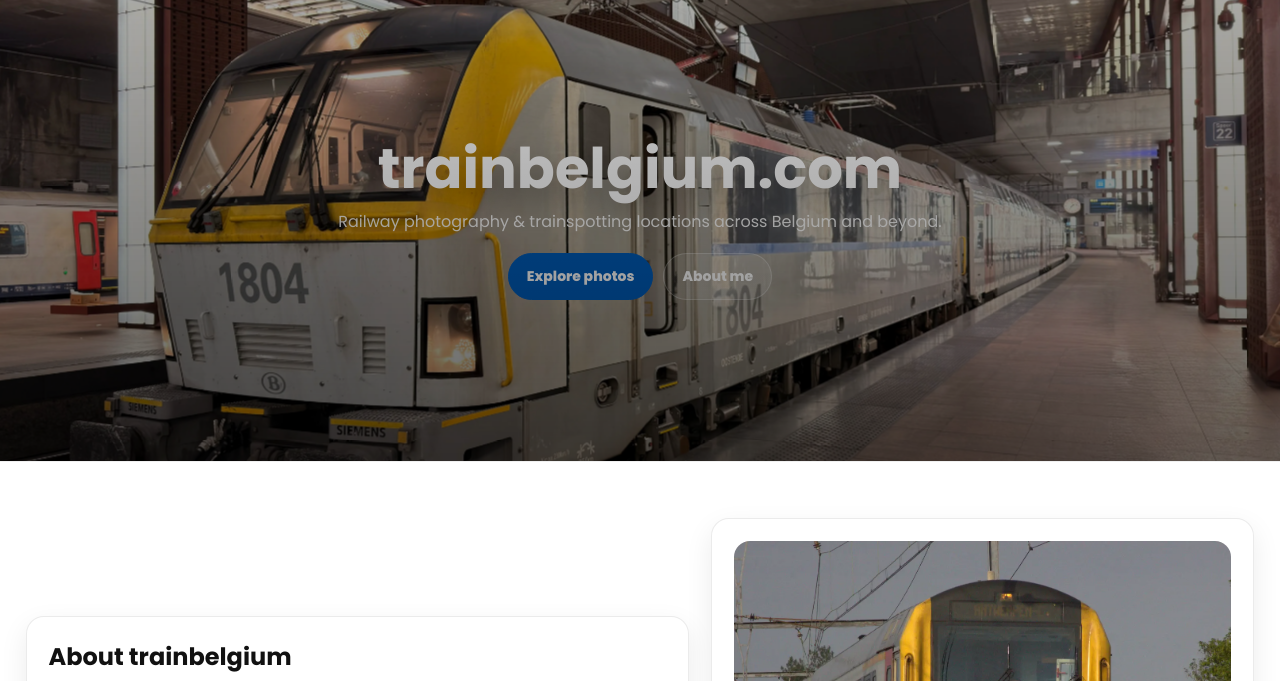
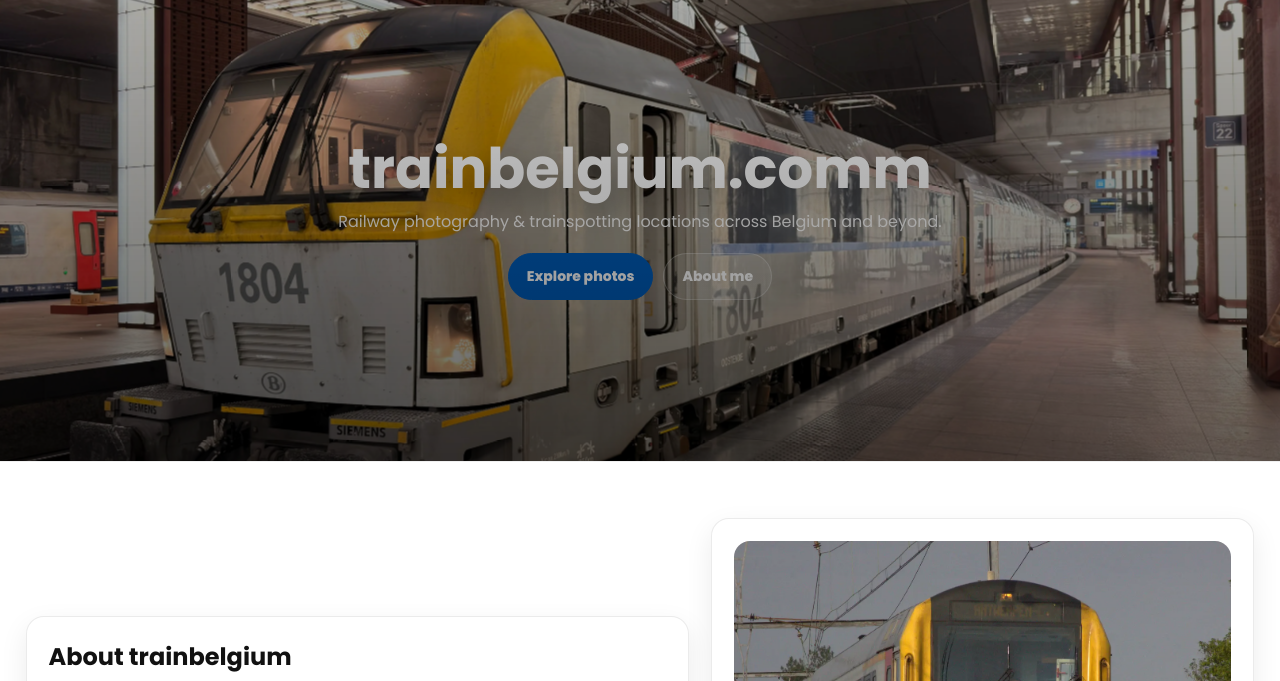
Before and after one commit to tristanschelkens/newtrainbelgium, a plain HTML site: page pages/Home.html in a window 1280 px wide. Shown: the part 59-740 px from the top of the page. Drawn offline with Linux system fonts and the light colour scheme.

Commit message:
Update Home.html

```diff
--- a/pages/Home.html
+++ b/pages/Home.html
@@ -3,7 +3,7 @@
   <head>
     <meta charset="UTF-8" />
     <meta name="viewport" content="width=device-width, initial-scale=1.0" />
-    <title>Home - trainbelgium.comm</title>
+    <title>Home - trainbelgium.com</title>
 
     <link rel="stylesheet" href="../css/style.css" />
     <script
@@ -49,7 +49,7 @@
 
       <div class="hero-content">
         <div class="hero-card">
-          <h1>trainbelgium.com</h1>
+          <h1>trainbelgium.comm</h1>
           <p>
             Railway photography & trainspotting locations across Belgium and
             beyond.
```
